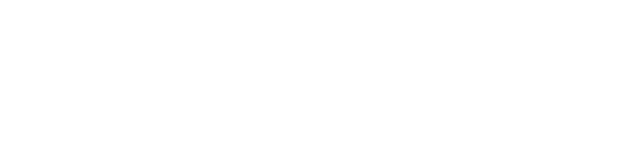
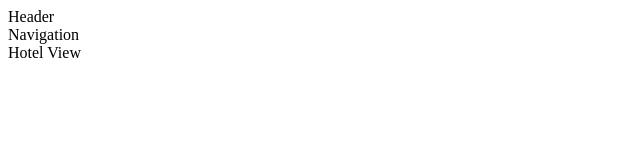
Before and after one commit to Aiwe30/trillo, a website: page index.html in a window 1280 px wide. Shown: the whole page, without its empty margins (0-640 px from the left). Drawn offline with Linux system fonts and the light colour scheme.

Commit message:
index-html: add container and content

```diff
--- a/index.html
+++ b/index.html
@@ -11,6 +11,18 @@
         <title>trillo &mdash; Your all-in-one booking app</title>
     </head>
     <body>
-
+        <div class="container">
+            <header class="header">
+                Header
+            </header>
+            <div class="content">
+                <nav class="sidebar">
+                    Navigation
+                </nav>
+                <main class="hotel-view">
+                    Hotel View
+                </main>
+            </div>
+        </div>
     </body>
 </html>
```
